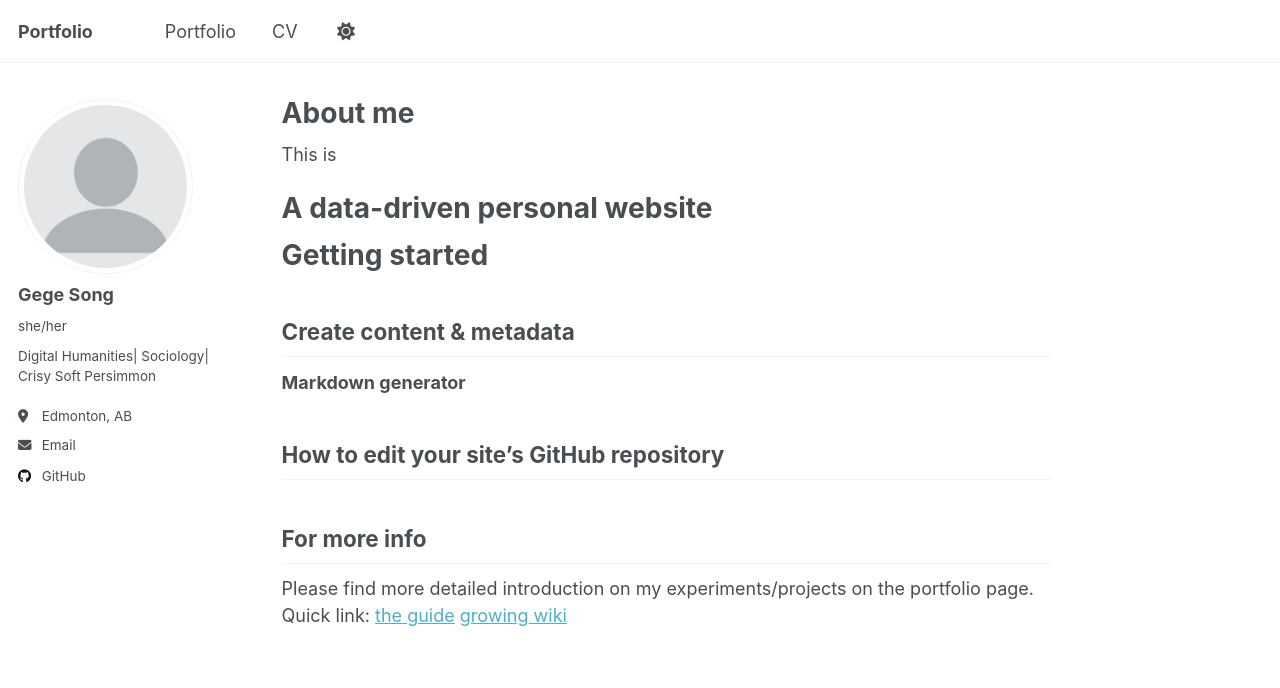
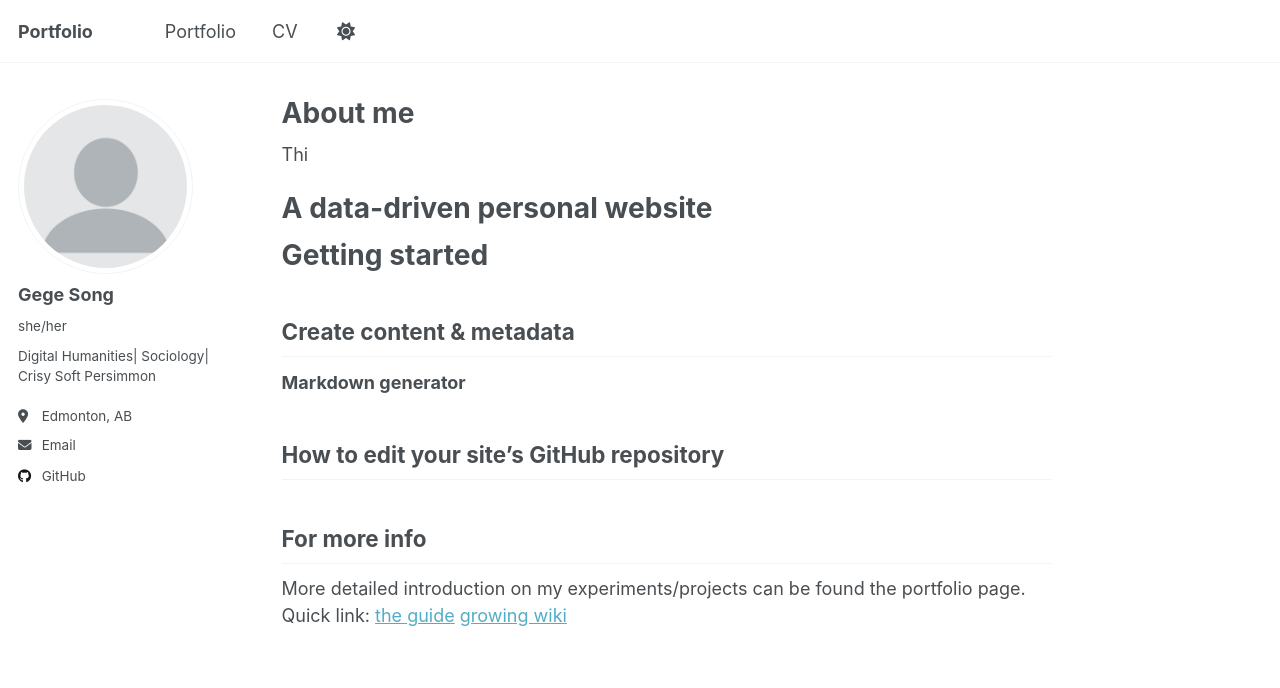
Before and after one commit to Pers-0/Portfolio, a Jekyll site: the page built from _pages/about.md, in a window 1280 px wide and 1034 px high. Shown: the top 688 px of the window. Built offline with Jekyll 4.4.1, drawn with Linux system fonts in a browser that asks for light colours.

Commit message:
Update about.md

```diff
--- a/_pages/about.md
+++ b/_pages/about.md
@@ -7,7 +7,7 @@ redirect_from:
   - /about.html
 ---
 
-This is
+Thi
 
 A data-driven personal website
 ======
@@ -33,7 +33,7 @@ How to edit your site's GitHub repository
 
 For more info
 ------
-Please find more detailed introduction on my experiments/projects on the portfolio page.
+More detailed introduction on my experiments/projects can be found the portfolio page.
 Quick link:
 [the guide](https://academicpages.github.io/markdown/)
 [growing wiki](https://github.com/academicpages/academicpages.github.io/wiki)
```
